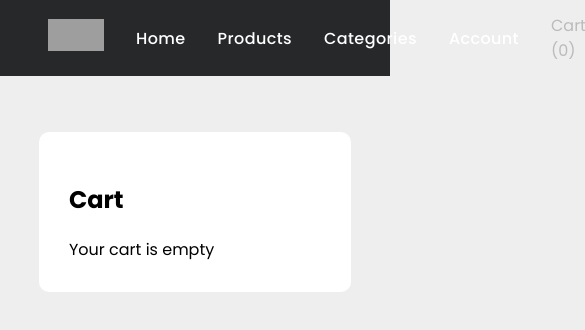
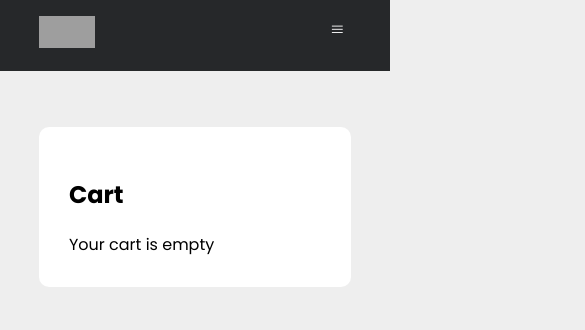
Before and after one commit to ChrisM-wq/device-depot-store, a Next.js app: page /cart in a window 390 px wide. Shown: the top 330 px of the page, 585 px wide, since content can reach past the window. Built offline with nearby package versions, Linux system fonts and the light colour scheme; grey boxes are pictures that could not be loaded.

Commit message:
Make header responsive

```diff
--- a/components/Header.js
+++ b/components/Header.js
@@ -1,92 +1,59 @@
 import Link from "next/link";
 import styled from "styled-components";
-import Image from "next/image";
+import Center from "@/components/Center";
 import {useContext, useState} from "react";
 import {CartContext} from "@/components/CartContext";
 import BarsIcon from "@/components/icons/Bars";
+import Image from "next/image";
 
-
-//#7315e5
 const StyledHeader = styled.header`
     background-color: #26282a;
-    display: flex;
-    justify-content: space-between;
-    align-items: center;
-    padding: 0.5em 3em;
-    height: 60px;
     position: -webkit-sticky; /* Safari */
     position: sticky;
     top: 0;
 `;
-
+const Wrapper = styled.div`
+  display: flex;
+  gap: 2em;
+  justify-content: space-between;
+`;
 const StyledNav = styled.nav`
   ${props => props.mobileNavActive ? `
     display: block;
   ` : `
     display: none;
   `}
-    display: flex;
-    width: 100%;
-    gap: 2em;
-    justify-content: space-between;
+  gap: 15px;
+  position: sticky;
+  top: 0;
+  bottom: 0;
+  left: 0;
+  right: 0;
+
   @media screen and (min-width: 768px) {
     display: flex;
+    justify-content: space-between;
+    // justify-content: flex-start;
+    // flex-direction: column;
+    width: 100%;
     position: static;
     padding: 0;
   }
+  @media screen and (max-width: 768px) {
+    justify-content: flex-start;
+    flex-direction: column;
+  }
+
 `;
-
-// const StyledNav = styled.nav`
-//   ${props => props.mobileNavActive ? `
-//     display: block;
-//   ` : `
-//     display: none;
-//   `}
-//   gap: 15px;
-//   position: fixed;
-//   top: 0;
-//   bottom: 0;
-//   left: 0;
-//   right: 0;
-//   padding: 70px 20px 20px;
-//   background-color: #222;
-//   @media screen and (min-width: 768px) {
-//     display: flex;
-//     position: static;
-//     padding: 0;
-//   }
-// `;
-
-const StyledDefault = styled.div`
-    display: flex;
-    align-items: center;
-    gap: 2em;
-`;
-
-const StyledLinks = styled(Link)`
-    color: #fff;
-    text-decoration: none;
-    font-weight: 500;
-    text-transform: capitalize;
-    font-size: 16px;
-    padding-bottom: 0.5rem;
-    padding-top: 0.5rem;
-    letter-spacing: 0.4px;
-    &:hover {
-        color: #bbb;
-    }
-`;
-
 const NavLink = styled(Link)`
   display: block;
-  color:#bbb;
+  color:#aaa;
   text-decoration:none;
   padding: 10px 0;
   @media screen and (min-width: 768px) {
     padding:0;
   }
 `;
-
 const NavButton = styled.button`
   background-color: transparent;
   width: 30px;
@@ -101,37 +68,65 @@ const NavButton = styled.button`
   }
 `;
 
+const NavDivider = styled.div`
+    display: flex;
+    gap: 2em;
+    align-items: center;
+    @media screen and (max-width: 768px) {
+        align-items: flex-start;
+        flex-direction: column;
+        gap: 0;
+    }
+`;
+
+const MobileWrapper = styled.div`
+    display: flex;
+    justify-content: space-between;
+    align-items: center;
+    width: 100%;
+    gap: 2em;
+    @media screen and (max-width: 768px) {
+        flex-direction: column;
+        align-items: flex-start;
+    }
+`;
+
 export default function Header() {
   const {cartProducts} = useContext(CartContext);
   const [mobileNavActive,setMobileNavActive] = useState(false);
   return (
-        <>
     <StyledHeader>
-
-            <StyledNav>
-
-                <StyledDefault>
+      <Center>
+        <Wrapper>
+            <MobileWrapper>
             <Link href={'/'}><Image
                         src="/../public/logo-white.png"
                         alt=""
                         width="56"
                         height="32"
                         /></Link>
-                    <StyledLinks href={'/'}>Home</StyledLinks>
-                    <StyledLinks href={'/products'}>Products</StyledLinks>
-                    <StyledLinks href={'/categories'}>Categories</StyledLinks>
-                </StyledDefault>
-                <StyledDefault>
-                    <StyledLinks href={'/account'}>Account</StyledLinks>
-                    {/* <StyledLinks href={'/cart'}>Cart (0)</StyledLinks> */}
+          <StyledNav mobileNavActive={mobileNavActive}>
+
+            <NavDivider>
+
+                <NavLink href={'/'}>Home</NavLink>
+                <NavLink href={'/products'}>Products</NavLink>
+                <NavLink href={'/categories'}>Categories</NavLink>
+            </NavDivider>
+            <NavDivider>
+                <NavLink href={'/account'}>Account</NavLink>
                 <NavLink href={'/cart'}>Cart ({cartProducts.length})</NavLink>
-                </StyledDefault>
+            </NavDivider>
+
 
           </StyledNav>
+            </MobileWrapper>
+
           <NavButton onClick={() => setMobileNavActive(prev => !prev)}>
             <BarsIcon />
           </NavButton>
+        </Wrapper>
+      </Center>
     </StyledHeader>
-        </>
   );
 }
--- a/components/Slider.js
+++ b/components/Slider.js
@@ -11,6 +11,9 @@ const StyledBar = styled.div`
     justify-content: center;
     align-items: center;
     color: #fff;
+    @media screen and (max-width: 768px) {
+      display: none;
+    }
 `;
 
 const StyledSlide = styled.div`
```
Lines whose indentation alone changed are shown as unchanged.
